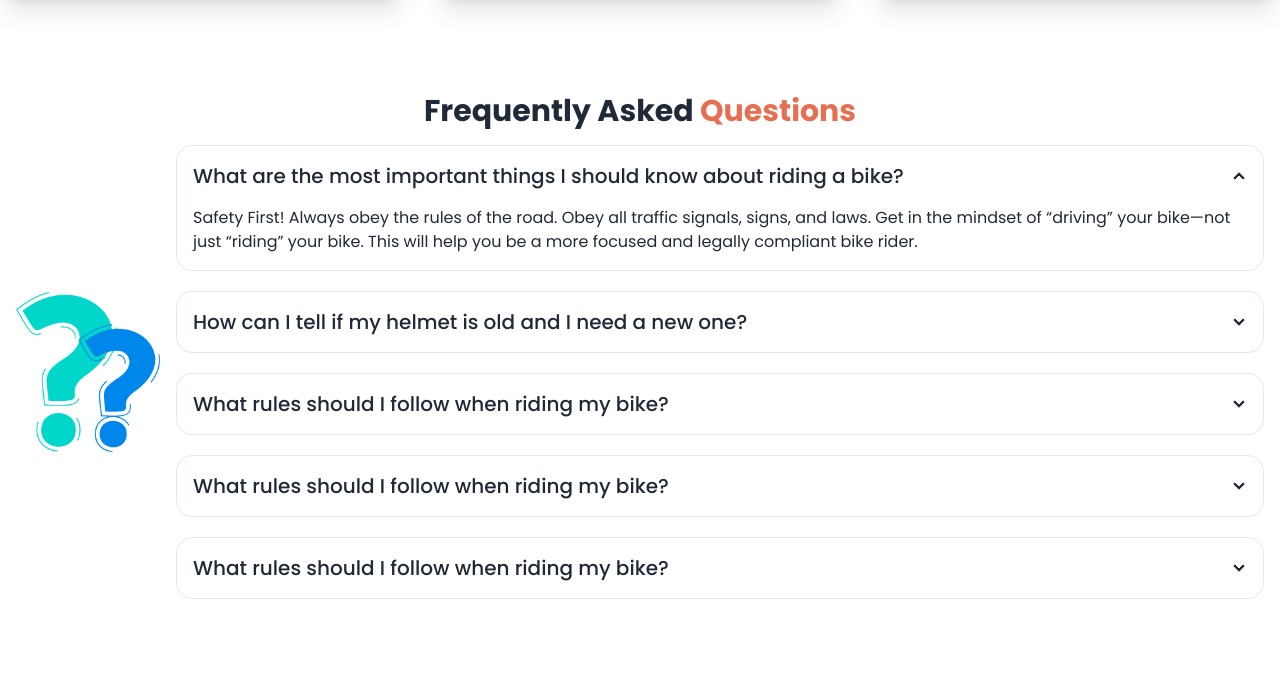
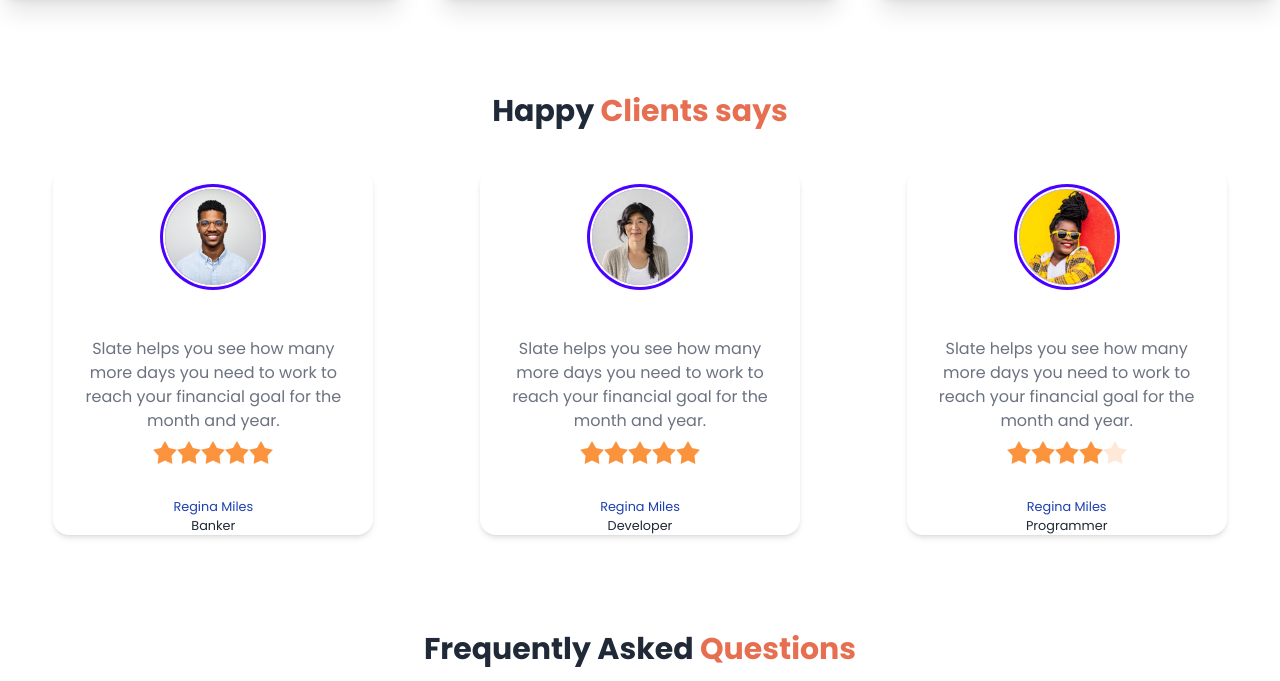
Before and after one commit to mohammaduzzal/biker-zone, a plain HTML site: page index.html in a window 1280 px wide. Shown: the part 1444-2125 px from the top of the page. Drawn offline with nearby package versions, Linux system fonts and the light colour scheme.

Commit message:
added the clients section

```diff
--- a/index.html
+++ b/index.html
@@ -250,7 +250,138 @@
      </section>
 
      <!-- happy client -->
-      <section></section>
+      <section class="my-24">
+        <h3 class="text-3xl font-bold text-center mb-15">Happy <span class="text-bike-primary">Clients says</span> </h3>
+        <div  class="grid grid-cols-1 md:grid-cols-2 lg:grid-cols-3 mt-10 mb-10 place-items-center">
+          <!-- card-1 -->
+          <div class="card  w-80 shadow-md">
+            <figure class="px-5 pt-5 pb-5">
+              <div class="avatar">
+                <div class="ring-primary ring-offset-base-100 w-24 rounded-full ring ring-offset-2">
+                  <img src="images/others/user-1.png" />
+                </div>
+              </div>
+            </figure>
+            <div class="card-body items-center text-center">
+
+              <p class="text-gray-500">Slate helps you see how
+                many more days you need
+                to work to reach your financial
+                goal for the month and year.</p>
+                <div class="rating">
+                  <input type="radio" name="rating-2" class="mask mask-star-2 bg-orange-400" />
+                  <input
+                    type="radio"
+                    name="rating-2"
+                    class="mask mask-star-2 bg-orange-400"
+                    checked="checked" />
+
+                  <input
+                    type="radio"
+                    name="rating-2"
+                    class="mask mask-star-2 bg-orange-400"
+                    checked="checked" />
+
+                  <input
+                    type="radio"
+                    name="rating-2"
+                    class="mask mask-star-2 bg-orange-400"
+                    checked="checked" />
+
+
+                  <input type="radio" name="rating-2" class="mask mask-star-2 bg-orange-400" />
+                </div>
+            </div>
+            <small class="text-blue-800  text-center">Regina Miles</small>
+            <small class="text-center">Banker</small>
+          </div>
+          <!-- card-2 -->
+          <div class="card  w-80 shadow-md">
+            <figure class="px-5 pt-5 pb-5">
+              <div class="avatar">
+                <div class="ring-primary ring-offset-base-100 w-24 rounded-full ring ring-offset-2">
+                  <img src="images/others/user-2.png" />
+                </div>
+              </div>
+            </figure>
+            <div class="card-body items-center text-center">
+
+              <p class="text-gray-500">Slate helps you see how
+                many more days you need
+                to work to reach your financial
+                goal for the month and year.</p>
+                <div class="rating">
+                  <input type="radio" name="rating-2" class="mask mask-star-2 bg-orange-400" />
+                  <input
+                    type="radio"
+                    name="rating-2"
+                    class="mask mask-star-2 bg-orange-400"
+                    checked="checked" />
+
+                  <input
+                    type="radio"
+                    name="rating-2"
+                    class="mask mask-star-2 bg-orange-400"
+                    checked="checked" />
+
+                  <input
+                    type="radio"
+                    name="rating-2"
+                    class="mask mask-star-2 bg-orange-400"
+                    checked="checked" />
+
+
+                  <input type="radio" name="rating-2" class="mask mask-star-2 bg-orange-400" />
+                </div>
+            </div>
+            <small class="text-blue-800  text-center">Regina Miles</small>
+            <small class="text-center">Developer</small>
+          </div>
+          <!-- card-3 -->
+          <div class="card  w-80 shadow-md">
+            <figure class="px-5 pt-5 pb-5">
+              <div class="avatar">
+                <div class="ring-primary ring-offset-base-100 w-24 rounded-full ring ring-offset-2">
+                  <img src="images/others/user-3.png" />
+                </div>
+              </div>
+            </figure>
+            <div class="card-body items-center text-center">
+
+              <p class="text-gray-500">Slate helps you see how
+                many more days you need
+                to work to reach your financial
+                goal for the month and year.</p>
+                <div class="rating">
+                  <input type="radio" name="rating-2" class="mask mask-star-2 bg-orange-400" />
+                  <input
+                    type="radio"
+                    name="rating-2"
+                    class="mask mask-star-2 bg-orange-400"
+                    checked="checked" />
+
+                  <input
+                    type="radio"
+                    name="rating-2"
+                    class="mask mask-star-2 bg-orange-400"
+                    checked="checked" />
+
+                  <input
+                    type="radio"
+                    name="rating-2"
+                    class="mask mask-star-2 bg-orange-400"
+                    checked="checked" />
+
+
+                  <input type="radio" name="rating-2" class="mask mask-star-2 bg-orange-400" />
+                </div>
+            </div>
+            <small class="text-blue-800  text-center">Regina Miles</small>
+            <small class="text-center">Programmer</small>
+          </div>
+        </div>
+
+      </section>
 
       <!-- faq section -->
        <section class="my-24">
```
